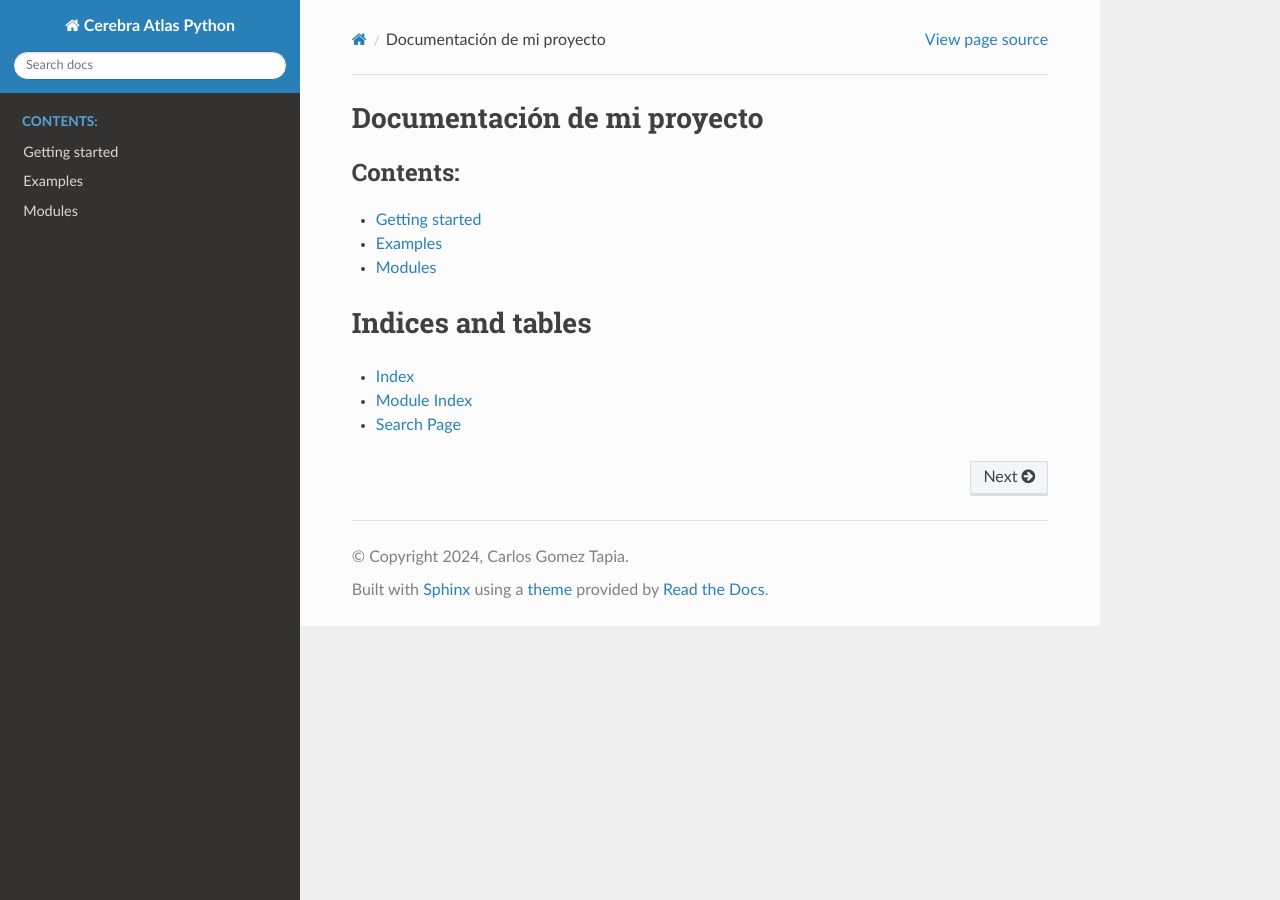
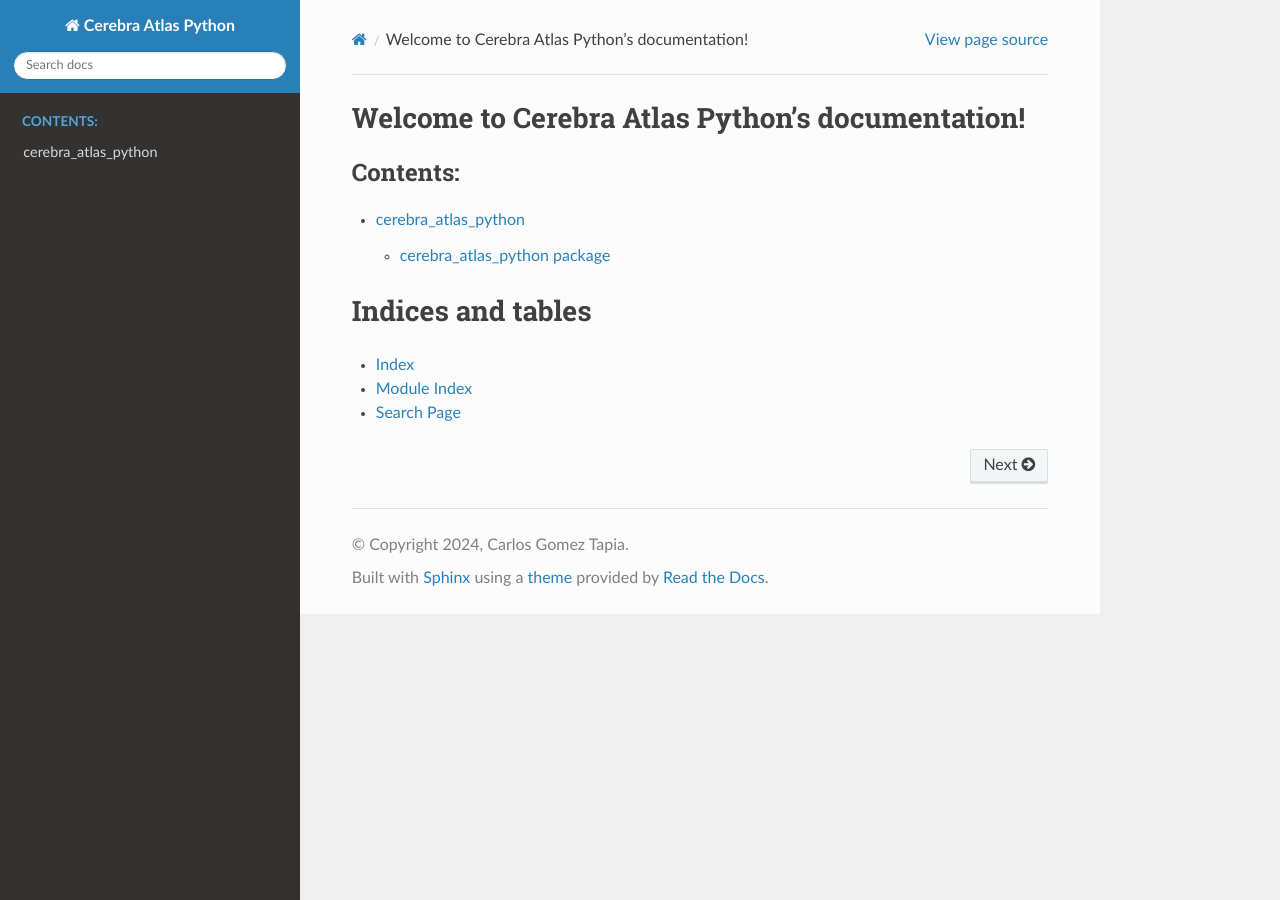
Before and after one commit to kdotdot/cerebra_atlas_python, a Sphinx documentation site: the page built from docs/index.rst, in a window 1280 px wide. Built offline with Sphinx 7.4.7 and the Read the Docs theme 2.0.0, drawn with Linux system fonts in a browser that asks for light colours.

Commit message:
try again

```diff
--- /dev/null
+++ b/docs/_auto_gen/cerebra_atlas_python.mne.rst
@@ -0,0 +1,10 @@
+cerebra\_atlas\_python.mne package
+==================================
+
+Module contents
+---------------
+
+.. automodule:: cerebra_atlas_python.mne
+   :members:
+   :undoc-members:
+   :show-inheritance:
--- /dev/null
+++ b/docs/_auto_gen/cerebra_atlas_python.plotting.rst
@@ -0,0 +1,10 @@
+cerebra\_atlas\_python.plotting package
+=======================================
+
+Module contents
+---------------
+
+.. automodule:: cerebra_atlas_python.plotting
+   :members:
+   :undoc-members:
+   :show-inheritance:
--- /dev/null
+++ b/docs/_auto_gen/modules.rst
@@ -0,0 +1,7 @@
+cerebra_atlas_python
+====================
+
+.. toctree::
+   :maxdepth: 4
+
+   cerebra_atlas_python
--- a/docs/conf.py
+++ b/docs/conf.py
@@ -1,60 +1,31 @@
 # Configuration file for the Sphinx documentation builder.
 #
-# This file only contains a selection of the most common options. For a full
-# list see the documentation:
+# For the full list of built-in configuration values, see the documentation:
 # https://www.sphinx-doc.org/en/master/usage/configuration.html
 
-# -- Path setup --------------------------------------------------------------
-
-# If extensions (or modules to document with autodoc) are in another directory,
-# add these directories to sys.path here. If the directory is relative to the
-# documentation root, use os.path.abspath to make it absolute, like shown here.
-#
 import os
 import sys
 
 sys.path.insert(0, os.path.abspath(".."))
-# sys.path.insert(0, os.path.abspath("../cerebra_atlas_python"))
-
 
 # -- Project information -----------------------------------------------------
+# https://www.sphinx-doc.org/en/master/usage/configuration.html#project-information
 
 project = "Cerebra Atlas Python"
 copyright = "2024, Carlos Gomez Tapia"
 author = "Carlos Gomez Tapia"
 
+# -- General configuration ---------------------------------------------------
+# https://www.sphinx-doc.org/en/master/usage/configuration.html#general-configuration
 
-# -- General configuration ---------------------------------------------------
+extensions = ["sphinx.ext.autodoc", "sphinx.ext.viewcode", "sphinx.ext.napoleon"]
 
-# Add any Sphinx extension module names here, as strings. They can be
-# extensions coming with Sphinx (named 'sphinx.ext.*') or your custom
-# ones.
-extensions = [
-    "sphinx.ext.autodoc",
-    "sphinx.ext.autosummary",
-    "sphinx.ext.napoleon",
-    "sphinx.ext.viewcode",
-]
-
-# Add any paths that contain templates here, relative to this directory.
 templates_path = ["_templates"]
-
-# List of patterns, relative to source directory, that match files and
-# directories to ignore when looking for source files.
-# This pattern also affects html_static_path and html_extra_path.
 exclude_patterns = ["_build", "Thumbs.db", ".DS_Store"]
 
 
 # -- Options for HTML output -------------------------------------------------
+# https://www.sphinx-doc.org/en/master/usage/configuration.html#options-for-html-output
 
-# The theme to use for HTML and HTML Help pages.  See the documentation for
-# a list of builtin themes.
-#
 html_theme = "sphinx_rtd_theme"
-
-# Add any paths that contain custom static files (such as style sheets) here,
-# relative to this directory. They are copied after the builtin static files,
-# so a file named "default.css" will overwrite the builtin "default.css".
 html_static_path = ["_static"]
-
-autosummary_generate = True
--- a/docs/examples.rst
+++ /dev/null
@@ -1,4 +0,0 @@
-Examples
-============================
-
-Examples can be found in the `examples` directory.
--- a/docs/getting_started.rst
+++ /dev/null
@@ -1,6 +0,0 @@
-Getting started
-============================
-
-
-Installation
-----------------------------
--- a/docs/index.rst
+++ b/docs/index.rst
@@ -1,13 +1,17 @@
-Documentación de mi proyecto
-============================
+.. Cerebra Atlas Python documentation master file, created by
+   sphinx-quickstart on Thu May 16 19:42:44 2024.
+   You can adapt this file completely to your liking, but it should at least
+   contain the root `toctree` directive.
+
+Welcome to Cerebra Atlas Python's documentation!
+================================================
 
 .. toctree::
-   :maxdepth: 1
+   :maxdepth: 2
    :caption: Contents:
 
-   getting_started
-   examples
-   modules
+   _auto_gen/modules
+
 
 
 Indices and tables
```
Also changed, not shown: docs/_auto_gen/cerebra_atlas_python.data.rst (added, +53 -0 lines), docs/_auto_gen/cerebra_atlas_python.rst (added, +39 -0 lines), docs/modules.rst (deleted, +0 -11 lines), 4 other files.
